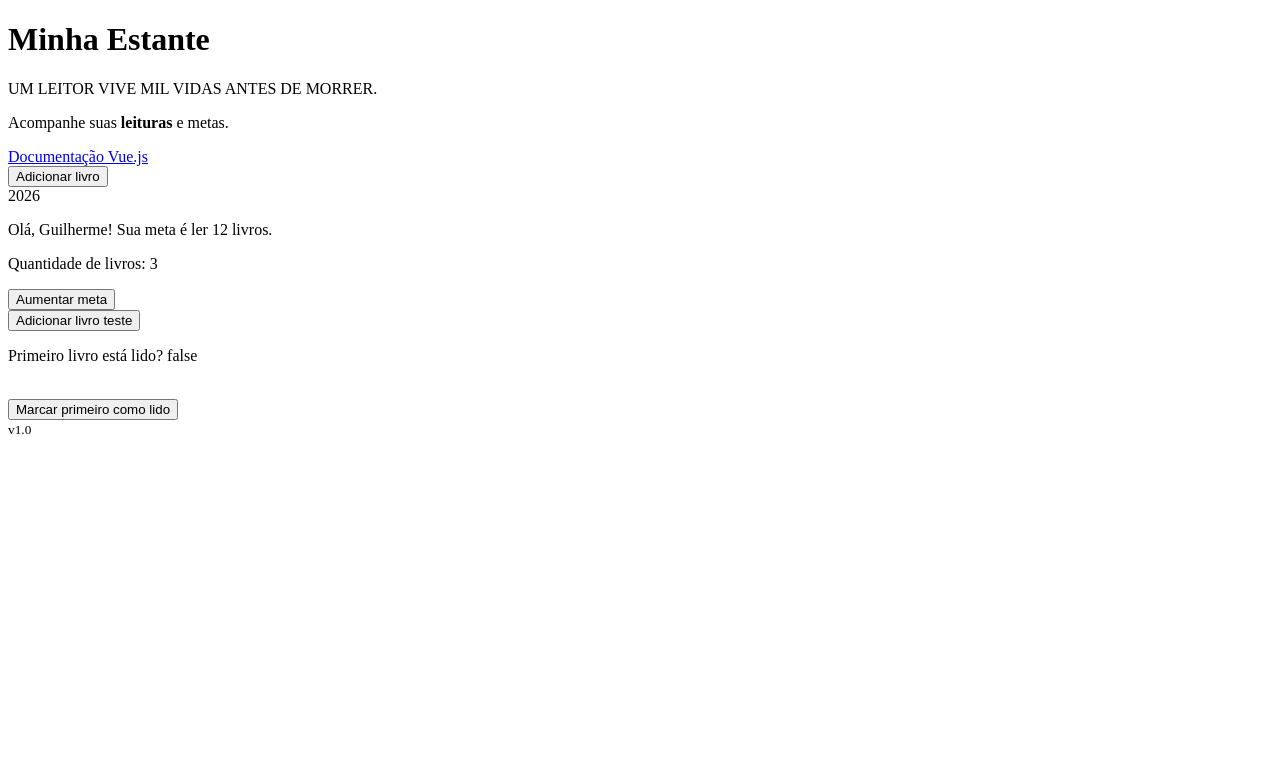
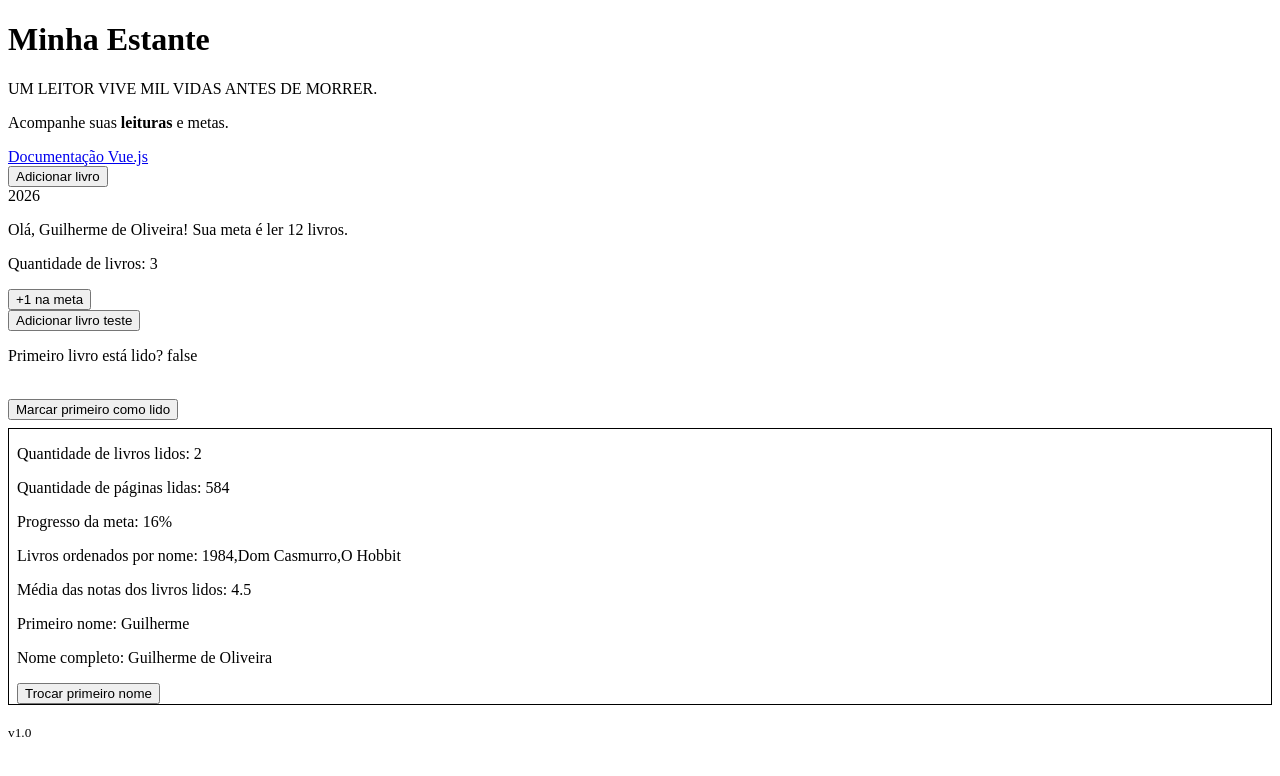
Before and after one commit to gdodev/minha-estante-vue-js, a Vue app: page / in a window 1280 px wide. Shown: the top 776 px of the page. Built offline with nearby package versions, Linux system fonts and the light colour scheme.

Commit message:
feat: Conclui a etapa 4 do exercício

```diff
--- a/src/App.vue
+++ b/src/App.vue
@@ -14,7 +14,7 @@ const atributosRodape = {
 const atributo = 'title';
 
 // Etapa #2
-import { ref, reactive } from 'vue';
+import { ref, reactive, computed } from 'vue';
 
 const livros = ref([
   { id: 1, titulo: 'Dom Casmurro', autor: 'Machado de Assis', paginas: 256, lido: true, nota: 5 },
@@ -23,7 +23,7 @@ const livros = ref([
 ]);
 
 const usuario = reactive({
-  nome: 'Guilherme',
+  nome: 'Guilherme de Oliveira',
   metaAnual: 12,
 });
 
@@ -45,6 +45,42 @@ function adicionarLivroTeste() {
 function marcarPrimeiroComoLido() {
   livros.value[1].lido = true;
 }
+
+const livrosLidos = computed(() => livros.value.filter((livro) => livro.lido));
+
+const totalLidos = computed(() => livrosLidos.value.length);
+
+const totalPaginasLidas = computed(() =>
+  livrosLidos.value.reduce((total, livro) => total + livro.paginas, 0)
+);
+
+const progressoMeta = computed(() => {
+  return Math.min(100, Math.floor((totalLidos.value / usuario.metaAnual) * 100));
+});
+
+const livrosOrdenados = computed(() =>
+  livros.value.toSorted((a, b) => a.titulo.localeCompare(b.titulo))
+);
+
+const mediaNotas = computed(() => {
+  const lidos = livrosLidos.value;
+  if (lidos.length === 0) {
+    return '-';
+  }
+  const soma = lidos.reduce((total, livro) => total + livro.nota, 0);
+  return (soma / lidos.length).toFixed(1);
+});
+
+const primeiroNome = computed({
+  get() {
+    return usuario.nome.trim().split(/\s+/)[0];
+  },
+  set(novoPrimeiroNome) {
+    const restoDoNome = usuario.nome.trim().split(/\s+/).slice(1);
+    usuario.nome = [novoPrimeiroNome.trim(), ...restoDoNome].filter(Boolean).join(' ');
+  },
+});
+
 </script>
 
 <template>
@@ -56,9 +92,19 @@ function marcarPrimeiroComoLido() {
   <footer v-bind="atributosRodape">{{ anoAtual }}</footer>
   <p>Olá, {{ usuario.nome }}! Sua meta é ler {{ usuario.metaAnual }} livros.</p>
   <p>Quantidade de livros: {{ livros.length }}</p>
-  <button @click="aumentarMeta">Aumentar meta</button>
+  <button @click="aumentarMeta">+1 na meta</button>
   <br><button @click="adicionarLivroTeste">Adicionar livro teste</button>
   <p>Primeiro livro está lido? {{ livros[1].lido }}</p>
   <br><button @click="marcarPrimeiroComoLido">Marcar primeiro como lido</button>
+  <div style="padding: 0px 8px; border: 1px solid black; margin-top: 8px;">
+    <p>Quantidade de livros lidos: {{ totalLidos }}</p>
+    <p>Quantidade de páginas lidas: {{ totalPaginasLidas }}</p>
+    <p>Progresso da meta: {{ progressoMeta }}%</p>
+    <p>Livros ordenados por nome: {{ livrosOrdenados.map((livro) => livro.titulo).join() }}</p>
+    <p>Média das notas dos livros lidos: {{ mediaNotas }}</p>
+    <p>Primeiro nome: {{ primeiroNome }}</p>
+<p>Nome completo: {{ usuario.nome }}</p>
+<button @click="primeiroNome = 'João'">Trocar primeiro nome</button>
+  </div>
   <br><small>v{{ $versao }}</small>
 </template>
```
